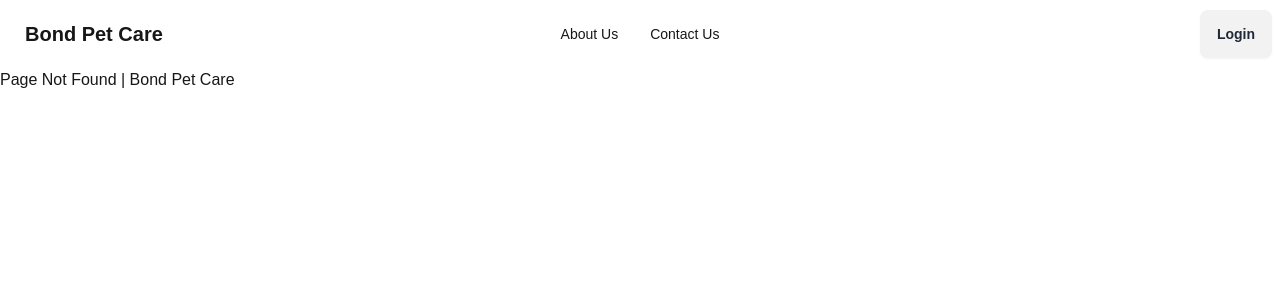
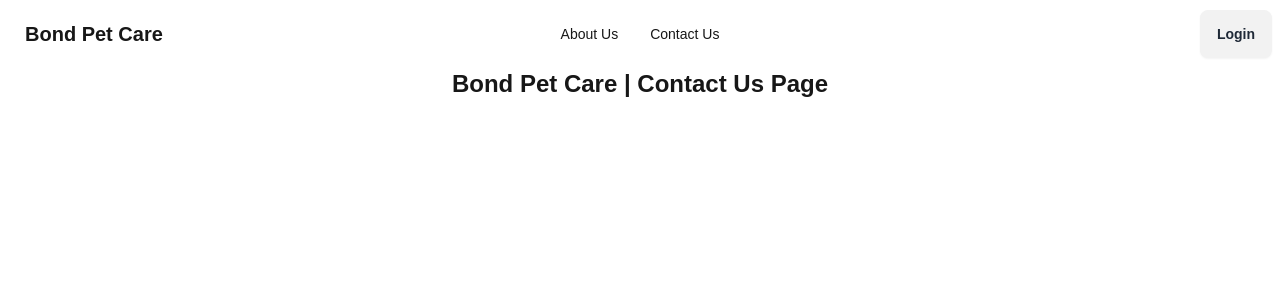
Before and after one commit to bandhandut19/bond-pet-care-frontend, a Next.js app: page /contact in a window 1280 px wide. Before the commit this address had no page. Shown: the top 300 px of the page. Built offline with nearby package versions, Linux system fonts and the light colour scheme.

Commit message:
contact us page initial setup done

```diff
--- a/src/app/(components)/Navbar.tsx
+++ b/src/app/(components)/Navbar.tsx
@@ -30,7 +30,7 @@ const Navbar = () => {
             </li>
 
             <li>
-              <Link href="/about">Contact Us</Link>
+              <Link href="/contact">Contact Us</Link>
             </li>
           </ul>
         </div>
@@ -45,7 +45,7 @@ const Navbar = () => {
           </li>
 
           <li>
-            <Link href="/about">Contact Us</Link>
+            <Link href="/contact">Contact Us</Link>
           </li>
         </ul>
       </div>
--- /dev/null
+++ b/src/app/contact/page.tsx
@@ -0,0 +1,10 @@
+const page = () => {
+  return (
+    <div className="mx-auto text-center">
+      {" "}
+      <h1 className="text-2xl font-bold">Bond Pet Care | Contact Us Page</h1>
+    </div>
+  );
+};
+
+export default page;
```
